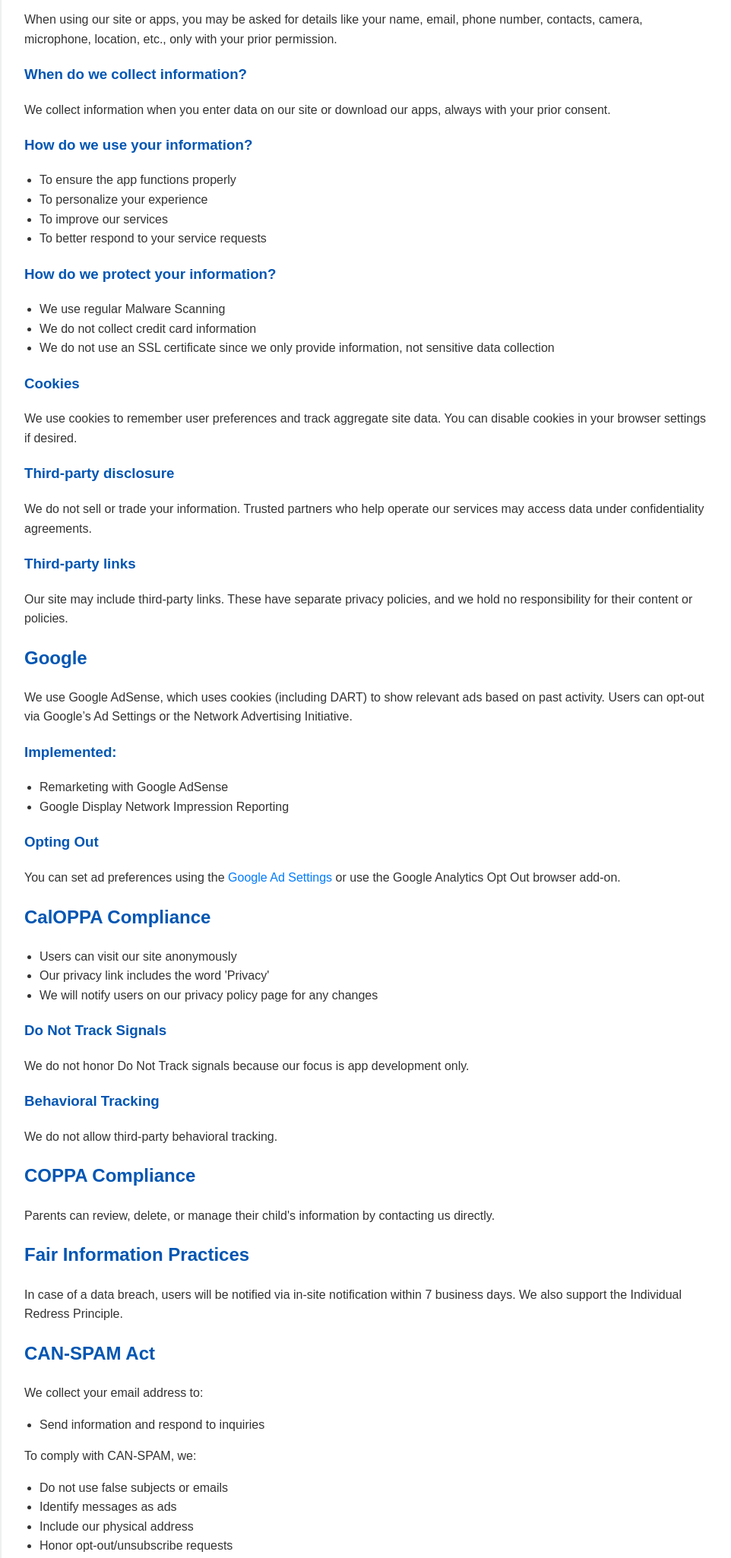
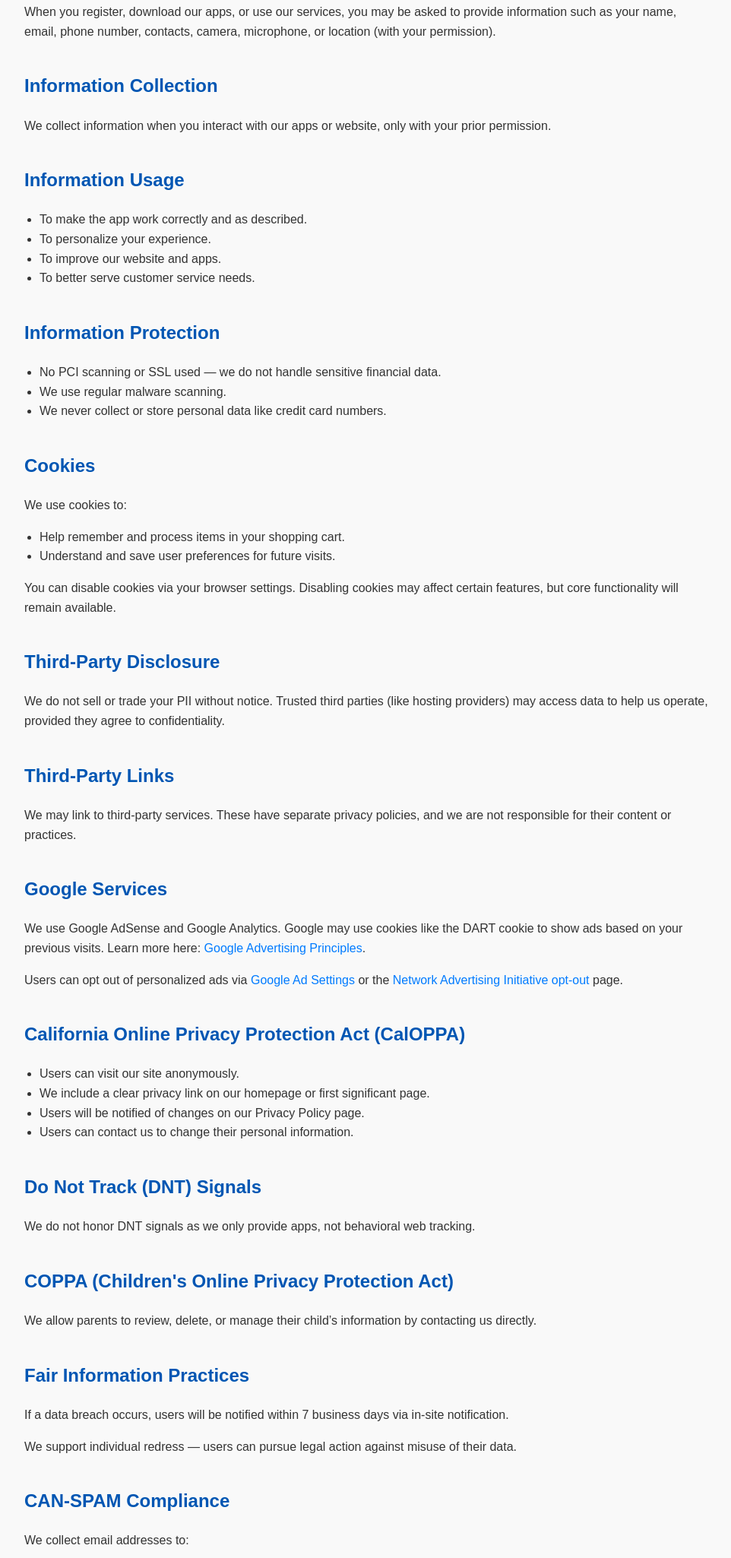
Before and after one commit to QibladirectionUAE/Privacy_Policy_Volochan_Viktoriia, a plain HTML site: page privacy policy.html in a window 1280 px wide. Shown: the part 386-2436 px from the top of the page at 76% size, without its empty margins (158-1120 px from the left). Drawn offline with Linux system fonts and the light colour scheme.

Commit message:
privacy policy.html

```diff
--- a/privacy policy.html
+++ b/privacy policy.html
@@ -2,134 +2,152 @@
 <html lang="en">
 <head>
   <meta charset="UTF-8">
-  <meta name="viewport" content="width=device-width, initial-scale=1.0">
-  <title>Privacy Policy - Volochan Viktoriia Apps</title>
+  <meta name="viewport" content="width=device-width, initial-scale=1">
+  <title>Privacy Policy & Disclaimer - Volochan Viktoriia Apps</title>
   <style>
     body {
       font-family: Arial, sans-serif;
       line-height: 1.6;
-      margin: 0;
+      background-color: #f9f9f9;
+      color: #333;
       padding: 20px;
-      background-color: #f8f9fa;
-      color: #333;
+      max-width: 900px;
+      margin: auto;
     }
     h1, h2, h3 {
       color: #0056b3;
-    }
-    .container {
-      max-width: 900px;
-      margin: auto;
-      background: #fff;
-      padding: 30px;
-      box-shadow: 0 0 10px rgba(0,0,0,0.1);
-      border-radius: 8px;
     }
     ul {
       padding-left: 20px;
     }
     a {
-      color: #007bff;
+      color: #007BFF;
       text-decoration: none;
     }
     a:hover {
       text-decoration: underline;
     }
+    .section {
+      margin-bottom: 40px;
+    }
   </style>
 </head>
 <body>
-  <div class="container">
-    <h1>Privacy Policy For Volochan Viktoriia</h1>
 
+  <h1>Volochan Viktoriia Apps - Privacy Policy & Disclaimer</h1>
+
+  <div class="section">
     <h2>App Permission Details</h2>
     <ul>
-      <li><strong>Internet Permission:</strong> To display Ads inside app</li>
-      <li><strong>Read Write External Storage Permission:</strong> To select images / To Save files created in app</li>
+      <li><strong>Internet Permission:</strong> Used to display ads inside the app.</li>
+      <li><strong>Read/Write External Storage Permission:</strong> Used to select images or save files created in the app.</li>
     </ul>
+  </div>
 
-    <p>This privacy policy has been compiled to better serve those concerned with how their 'Personally Identifiable Information' (PII) is used online. Please read it carefully to understand how we collect, use, and protect your information.</p>
+  <div class="section">
+    <h2>Personally Identifiable Information (PII)</h2>
+    <p>This privacy policy is designed to help you understand how your Personally Identifiable Information (PII) is collected, used, and protected in accordance with privacy laws.</p>
+    <p>When you register, download our apps, or use our services, you may be asked to provide information such as your name, email, phone number, contacts, camera, microphone, or location (with your permission).</p>
+  </div>
 
+  <div class="section">
     <h2>Information Collection</h2>
-    <p>When using our site or apps, you may be asked for details like your name, email, phone number, contacts, camera, microphone, location, etc., only with your prior permission.</p>
+    <p>We collect information when you interact with our apps or website, only with your prior permission.</p>
+  </div>
 
-    <h3>When do we collect information?</h3>
-    <p>We collect information when you enter data on our site or download our apps, always with your prior consent.</p>
+  <div class="section">
+    <h2>Information Usage</h2>
+    <ul>
+      <li>To make the app work correctly and as described.</li>
+      <li>To personalize your experience.</li>
+      <li>To improve our website and apps.</li>
+      <li>To better serve customer service needs.</li>
+    </ul>
+  </div>
 
-    <h3>How do we use your information?</h3>
+  <div class="section">
+    <h2>Information Protection</h2>
     <ul>
-      <li>To ensure the app functions properly</li>
-      <li>To personalize your experience</li>
-      <li>To improve our services</li>
-      <li>To better respond to your service requests</li>
+      <li>No PCI scanning or SSL used — we do not handle sensitive financial data.</li>
+      <li>We use regular malware scanning.</li>
+      <li>We never collect or store personal data like credit card numbers.</li>
     </ul>
+  </div>
 
-    <h3>How do we protect your information?</h3>
+  <div class="section">
+    <h2>Cookies</h2>
+    <p>We use cookies to:</p>
     <ul>
-      <li>We use regular Malware Scanning</li>
-      <li>We do not collect credit card information</li>
-      <li>We do not use an SSL certificate since we only provide information, not sensitive data collection</li>
+      <li>Help remember and process items in your shopping cart.</li>
+      <li>Understand and save user preferences for future visits.</li>
     </ul>
+    <p>You can disable cookies via your browser settings. Disabling cookies may affect certain features, but core functionality will remain available.</p>
+  </div>
 
-    <h3>Cookies</h3>
-    <p>We use cookies to remember user preferences and track aggregate site data. You can disable cookies in your browser settings if desired.</p>
+  <div class="section">
+    <h2>Third-Party Disclosure</h2>
+    <p>We do not sell or trade your PII without notice. Trusted third parties (like hosting providers) may access data to help us operate, provided they agree to confidentiality.</p>
+  </div>
 
-    <h3>Third-party disclosure</h3>
-    <p>We do not sell or trade your information. Trusted partners who help operate our services may access data under confidentiality agreements.</p>
+  <div class="section">
+    <h2>Third-Party Links</h2>
+    <p>We may link to third-party services. These have separate privacy policies, and we are not responsible for their content or practices.</p>
+  </div>
 
-    <h3>Third-party links</h3>
-    <p>Our site may include third-party links. These have separate privacy policies, and we hold no responsibility for their content or policies.</p>
+  <div class="section">
+    <h2>Google Services</h2>
+    <p>We use Google AdSense and Google Analytics. Google may use cookies like the DART cookie to show ads based on your previous visits. Learn more here:
+      <a href="https://support.google.com/adwordspolicy/answer/1316548?hl=en" target="_blank">Google Advertising Principles</a>.</p>
+    <p>Users can opt out of personalized ads via <a href="https://adssettings.google.com/" target="_blank">Google Ad Settings</a> or the
+      <a href="https://thenai.org/opt-out/" target="_blank">Network Advertising Initiative opt-out</a> page.</p>
+  </div>
 
-    <h2>Google</h2>
-    <p>We use Google AdSense, which uses cookies (including DART) to show relevant ads based on past activity. Users can opt-out via Google’s Ad Settings or the Network Advertising Initiative.</p>
+  <div class="section">
+    <h2>California Online Privacy Protection Act (CalOPPA)</h2>
+    <ul>
+      <li>Users can visit our site anonymously.</li>
+      <li>We include a clear privacy link on our homepage or first significant page.</li>
+      <li>Users will be notified of changes on our Privacy Policy page.</li>
+      <li>Users can contact us to change their personal information.</li>
+    </ul>
+  </div>
 
-    <h3>Implemented:</h3>
+  <div class="section">
+    <h2>Do Not Track (DNT) Signals</h2>
+    <p>We do not honor DNT signals as we only provide apps, not behavioral web tracking.</p>
+  </div>
+
+  <div class="section">
+    <h2>COPPA (Children's Online Privacy Protection Act)</h2>
+    <p>We allow parents to review, delete, or manage their child’s information by contacting us directly.</p>
+  </div>
+
+  <div class="section">
+    <h2>Fair Information Practices</h2>
+    <p>If a data breach occurs, users will be notified within 7 business days via in-site notification.</p>
+    <p>We support individual redress — users can pursue legal action against misuse of their data.</p>
+  </div>
+
+  <div class="section">
+    <h2>CAN-SPAM Compliance</h2>
+    <p>We collect email addresses to:</p>
     <ul>
-      <li>Remarketing with Google AdSense</li>
-      <li>Google Display Network Impression Reporting</li>
+      <li>Respond to inquiries or requests.</li>
+      <li>Send information or updates.</li>
     </ul>
+    <p>We do not use false headers and include our physical address in communications. Users can unsubscribe anytime by emailing us.</p>
+  </div>
 
-    <h3>Opting Out</h3>
-    <p>You can set ad preferences using the <a href="https://adssettings.google.com">Google Ad Settings</a> or use the Google Analytics Opt Out browser add-on.</p>
+  <div class="section">
+    <h2>Contact Information</h2>
+    <p>If you have questions, contact us:</p>
+    <ul>
+      <li><strong>Name:</strong> Volochan Viktoriia</li>
+      <li><strong>Location:</strong> Colombo, Sri Lanka</li>
+      <li><strong>Email:</strong> <a href="mailto:mmuneer0713@gmail.com">mmuneer0713@gmail.com</a></li>
+    </ul>
+    <p><strong>Last Edited:</strong> 2023-01-19</p>
+  </div>
 
-    <h2>CalOPPA Compliance</h2>
-    <ul>
-      <li>Users can visit our site anonymously</li>
-      <li>Our privacy link includes the word 'Privacy'</li>
-      <li>We will notify users on our privacy policy page for any changes</li>
-    </ul>
-
-    <h3>Do Not Track Signals</h3>
-    <p>We do not honor Do Not Track signals because our focus is app development only.</p>
-
-    <h3>Behavioral Tracking</h3>
-    <p>We do not allow third-party behavioral tracking.</p>
-
-    <h2>COPPA Compliance</h2>
-    <p>Parents can review, delete, or manage their child's information by contacting us directly.</p>
-
-    <h2>Fair Information Practices</h2>
-    <p>In case of a data breach, users will be notified via in-site notification within 7 business days. We also support the Individual Redress Principle.</p>
-
-    <h2>CAN-SPAM Act</h2>
-    <p>We collect your email address to:</p>
-    <ul>
-      <li>Send information and respond to inquiries</li>
-    </ul>
-    <p>To comply with CAN-SPAM, we:</p>
-    <ul>
-      <li>Do not use false subjects or emails</li>
-      <li>Identify messages as ads</li>
-      <li>Include our physical address</li>
-      <li>Honor opt-out/unsubscribe requests</li>
-    </ul>
-    <p>To unsubscribe, email us at: <a href="mailto:mmuneer0713@gmail.com">mmuneer0713@gmail.com</a></p>
-
-    <h2>Contacting Us</h2>
-    <p>If you have any questions regarding this policy, contact:</p>
-    <p><strong>Volochan Viktoriia</strong><br>
-    Colombo, Sri Lanka<br>
-    Email: <a href="mailto:mmuneer0713@gmail.com">mmuneer0713@gmail.com</a></p>
-
-    <p><em>Last Edited on 2023-01-19</em></p>
-  </div>
 </body>
 </html>
```
